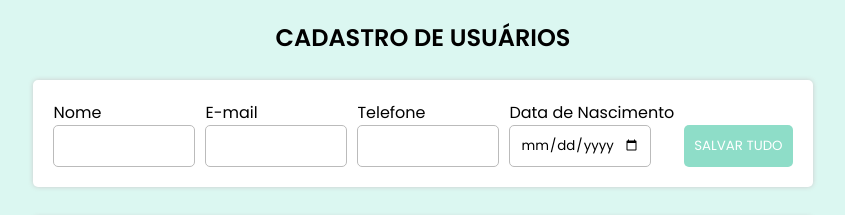
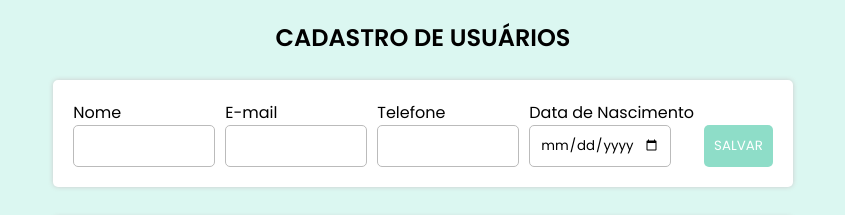
Before and after one commit to giohpergentino/CRUD-DevOps, a React (Create React App) app in the folder frontend/: page / in a window 1280 px wide. Shown: the top 215 px of the page, without its empty margins (217-1062 px from the left). Built offline with nearby package versions, Linux system fonts and the light colour scheme; no server answers.

Commit message:
test form

```diff
--- a/frontend/src/components/Form.js
+++ b/frontend/src/components/Form.js
@@ -117,7 +117,7 @@ const Form = ({ getUsers, onEdit, setOnEdit }) => {
         <Input name="data_nascimento" type="date" />
       </InputArea>
 
-      <Button type="submit">SALVAR TUDO</Button>
+      <Button type="submit">SALVAR</Button>
     </FormContainer>
   );
 };
```
